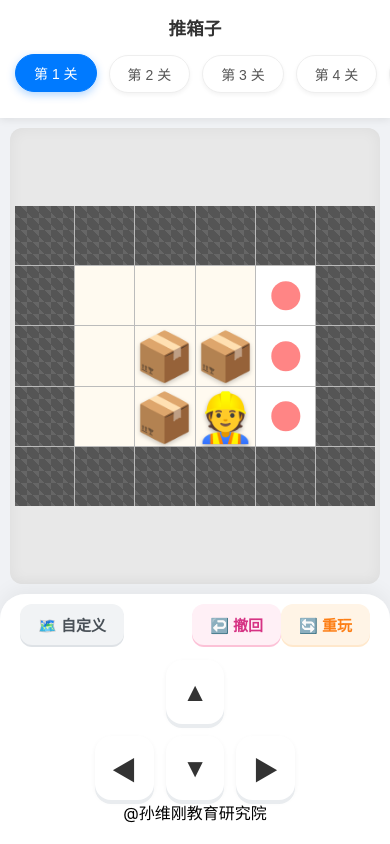
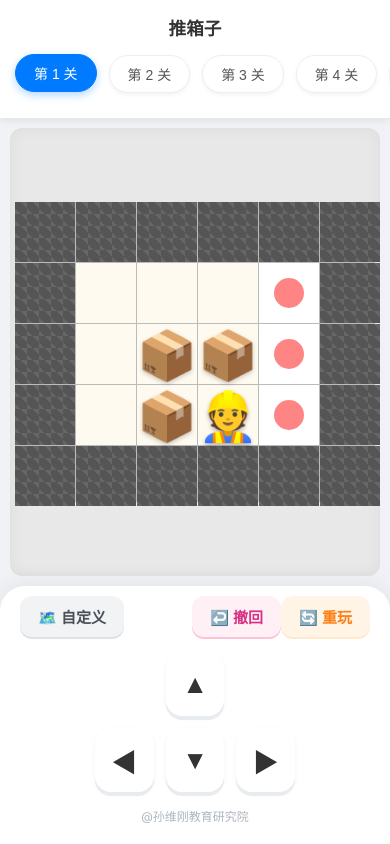
Before and after one commit to Elecsoda/sokoban, a plain HTML site: page index.html in a window 390 px wide. Drawn offline with Linux system fonts and the light colour scheme.

Commit message:
Enhance mobile optimization and layout adjustments
Updated title and improved viewport handling for mobile browsers. Adjusted various CSS properties for better layout and responsiveness.

```diff
--- a/index.html
+++ b/index.html
@@ -3,7 +3,7 @@
 <head>
   <meta charset="UTF-8">
   <meta name="viewport" content="width=device-width, initial-scale=1.0, maximum-scale=1.0, user-scalable=no">
-  <title>推箱子 - 移动端优化版</title>
+  <title>推箱子游戏 @ 孙维刚教育研究院</title>
   <style>
     /* —— 全局设置 —— */
     :root {
@@ -18,7 +18,8 @@
       padding: 0;
       background-color: var(--bg-color);
       font-family: -apple-system, BlinkMacSystemFont, "Segoe UI", Roboto, Helvetica, Arial, sans-serif;
-      height: 100vh;
+      height: 100vh; /* 这里的 100vh 在某些手机浏览器可能会被地址栏遮挡，下面会通过 flex 布局优化 */
+      height: 100dvh; /* 尝试使用动态视口高度适配现代浏览器 */
       display: flex;
       flex-direction: column;
       overflow: hidden; /* 禁止整个页面滚动 */
@@ -50,7 +51,7 @@
       display: flex;
       overflow-x: auto;
       gap: 12px;
-      padding: 5px 15px 15px 15px; /* 增加底部padding防止阴影被切 */
+      padding: 5px 15px 15px 15px;
       -webkit-overflow-scrolling: touch;
       scrollbar-width: none;
     }
@@ -97,7 +98,8 @@
       display: grid;
       gap: 1px;
       background-color: #bbb;
-      /* 宽高由 JS 动态计算 */
+      /* 关键修改：宽高不再使用比例，而是由 JS 动态计算绝对像素，防止变形 */
+      flex: none; /* 防止被父容器挤压 */
     }
 
     /* 状态提示浮层 */
@@ -127,7 +129,12 @@
       display: flex;
       align-items: center;
       justify-content: center;
-      position: relative; /* 关键：用于绝对定位子元素 */
+      position: relative;
+      /* 强制保持正方形，防止任何可能的 CSS 拉伸 */
+      aspect-ratio: 1 / 1;
+      width: 100%;
+      height: 100%;
+      box-sizing: border-box;
     }
 
     /* 墙壁 */
@@ -149,20 +156,19 @@
       top: 50%;
       left: 50%;
       transform: translate(-50%, -50%);
-      width: 50%;   /* 更大 */
-      height: 50%;  /* 更大 */
+      width: 50%;
+      height: 50%;
       background-color: #ff3333;
       border-radius: 50%;
-      z-index: 1; /* 在最底层（地板之上，物体之下） */
+      z-index: 1;
       opacity: 0.6;
     }
 
     /* 玩家：工人 */
     .player::before {
-      content: "👷"; /* 工人 Emoji */
+      content: "👷";
       position: relative;
-      z-index: 5; /* 确保在红点上面 */
-      /* font-size 由 JS 动态控制 */
+      z-index: 5;
       filter: drop-shadow(0 2px 2px rgba(0,0,0,0.3));
     }
 
@@ -174,12 +180,12 @@
       filter: drop-shadow(0 2px 2px rgba(0,0,0,0.2));
     }
 
-    /* 箱子在目标点上：绿底，依然是箱子 */
+    /* 箱子在目标点上 */
     .box-on-goal {
-      background-color: #ccffcc; /* 变绿 */
+      background-color: #ccffcc;
     }
     .box-on-goal::before {
-      content: "📦"; /* 保持箱子样子 */
+      content: "📦";
       position: relative;
       z-index: 5;
       filter: drop-shadow(0 0 5px rgba(0,255,0,0.5));
@@ -188,7 +194,7 @@
     /* —— 底部控制区 —— */
     #controls-area {
       background-color: var(--control-bg);
-      padding: 10px 20px 20px 20px; /* 调整底部padding */
+      padding: 10px 20px 20px 20px;
       border-top-left-radius: 25px;
       border-top-right-radius: 25px;
       box-shadow: 0 -5px 20px rgba(0,0,0,0.05);
@@ -255,11 +261,21 @@
       background-color: #f8f9fa;
     }
 
-    /* 统一所有按钮样式，移除 btn-up 的特殊颜色 */
+    /* 统一按钮颜色，不再给上键单独加色 */
     #btn-up { grid-column: 2; grid-row: 1; }
     #btn-left { grid-column: 1; grid-row: 2; }
     #btn-down { grid-column: 2; grid-row: 2; }
     #btn-right { grid-column: 3; grid-row: 2; }
+
+    /* —— 底部文字 —— */
+    .footer-info {
+      font-size: 12px;
+      color: #adb5bd;
+      margin-top: 15px;
+      text-align: center;
+      width: 100%;
+      font-weight: 400;
+    }
 
     /* —— 自定义地图模态框 —— */
     #custom-map-modal {
@@ -483,12 +499,11 @@
   levels.forEach((lvl, index) => {
     const btn = document.createElement('button');
     btn.className = 'level-btn';
-    btn.textContent = `第 ${index + 1} 关`; // 简化文案
+    btn.textContent = `第 ${index + 1} 关`;
     btn.onclick = () => {
       document.querySelectorAll('.level-btn').forEach(b => b.classList.remove('active'));
       btn.classList.add('active');
       loadLevelFromText(lvl);
-      // 自动滚动到中间（提升体验）
       btn.scrollIntoView({ behavior: 'smooth', block: 'nearest', inline: 'center' });
     };
     container.appendChild(btn);
@@ -542,8 +557,8 @@
 function drawBoard() {
   const board = document.getElementById("game-board");
   board.innerHTML = "";
-  board.style.gridTemplateRows = `repeat(${rows}, 1fr)`;
-  board.style.gridTemplateColumns = `repeat(${cols}, 1fr)`;
+  // 注意：这里先暂设 rows/cols，真正的大小和格子形状由 adjustBoardSize 强制覆盖
+  // 这样可以确保内容先生成，然后再计算精确像素
 
   for (let y = 0; y < rows; y++) {
     for (let x = 0; x < cols; x++) {
@@ -557,7 +572,7 @@
       if (fch === '#') tile.classList.add("wall");
       else if (fch === '_') tile.classList.add("outside");
       else if (fch === '-') tile.classList.add("floor");
-      else if (fch === '.') tile.classList.add("goal"); // 终点现在是绝对定位的子元素
+      else if (fch === '.') tile.classList.add("goal");
 
       // 上层：人、箱子
       if (och === '@') tile.classList.add("player");
@@ -569,12 +584,14 @@
     }
   }
 
-  // 重新计算字体大小，确保新加的 emoji 大小正确
   requestAnimationFrame(adjustBoardSize);
   checkWin();
 }
 
-/** 适配屏幕尺寸 & 动态字体大小 */
+/** * 核心修复：适配屏幕尺寸 & 强制正方形
+ * 之前使用 1fr 可能导致在非整除宽度下被挤压成矩形
+ * 现在改为计算精确像素值并强制赋值给 grid-template
+ */
 function adjustBoardSize() {
   const container = document.getElementById('game-container');
   const board = document.getElementById('game-board');
@@ -582,26 +599,31 @@
   const maxWidth = container.clientWidth;
   const maxHeight = container.clientHeight;
 
+  // 计算基于行和列的最佳单元格大小
   const sizeByWidth = Math.floor(maxWidth / cols);
   const sizeByHeight = Math.floor(maxHeight / rows);
-  const cellSize = Math.min(sizeByWidth, sizeByHeight, 60); // 最大60px
+  // 取最小值，确保放得下
+  const cellSize = Math.min(sizeByWidth, sizeByHeight, 60);
 
+  // 1. 设置总宽高
   board.style.width = `${cellSize * cols}px`;
   board.style.height = `${cellSize * rows}px`;
 
-  // 动态调整 Emoji 大小：占格子的 80%
+  // 2. 【关键】强制定义每一个格子的宽高为固定像素，而不是比例
+  // 这样浏览器就绝对不会因为弹性布局而改变形状
+  board.style.gridTemplateColumns = `repeat(${cols}, ${cellSize}px)`;
+  board.style.gridTemplateRows = `repeat(${rows}, ${cellSize}px)`;
+
+  // 动态调整 Emoji 大小
   const tiles = document.querySelectorAll('.tile');
   const fontSize = Math.floor(cellSize * 0.8) + "px";
-
   tiles.forEach(t => {
-      // 只有伪元素需要字体大小，但通过父元素控制最方便
       t.style.fontSize = fontSize;
   });
 }
 
 /** 胜利检测 */
 function checkWin() {
-  let hasBox = false;
   let allDone = true;
   for(let y=0; y<rows; y++){
       for(let x=0; x<cols; x++){
@@ -664,7 +686,7 @@
     undoStack.push(moveRecord);
   }
 
-  if(navigator.vibrate) navigator.vibrate(15); // 轻微震动反馈
+  if(navigator.vibrate) navigator.vibrate(15);
   drawBoard();
 }
 
```
